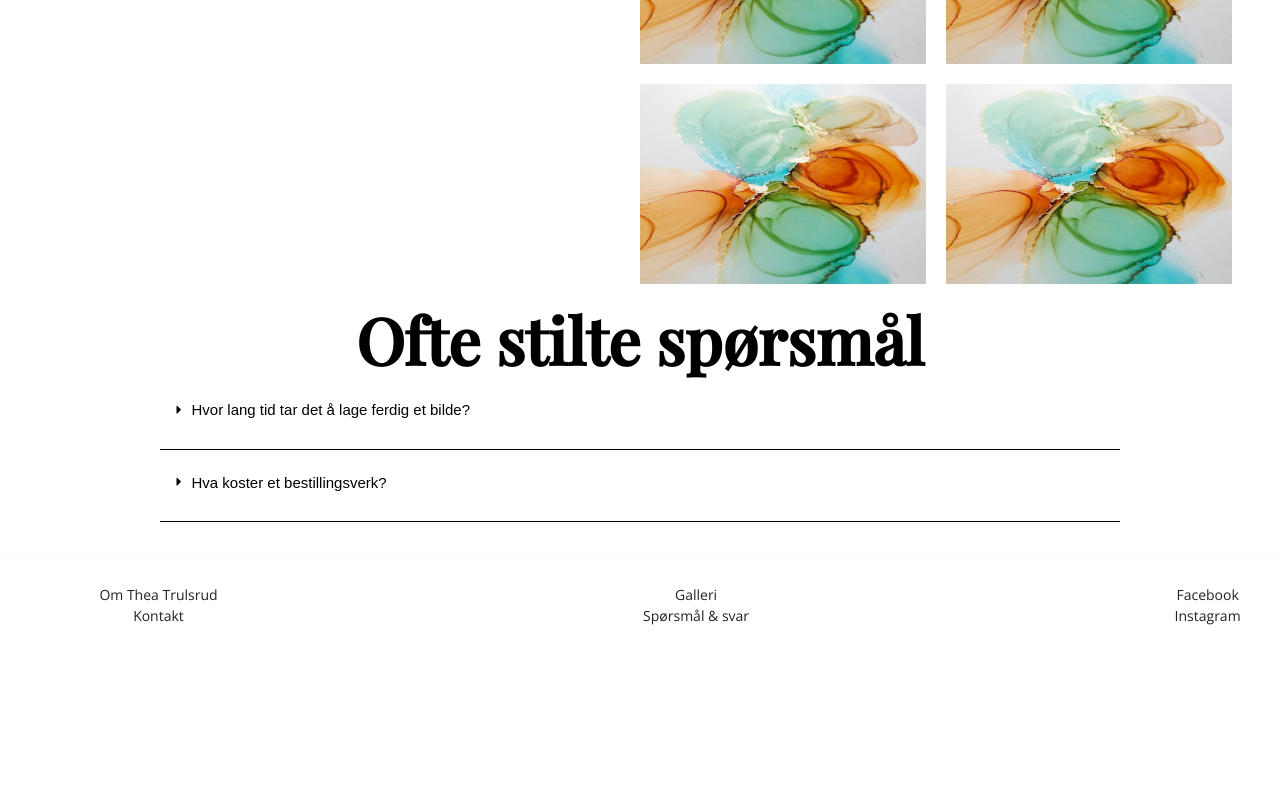
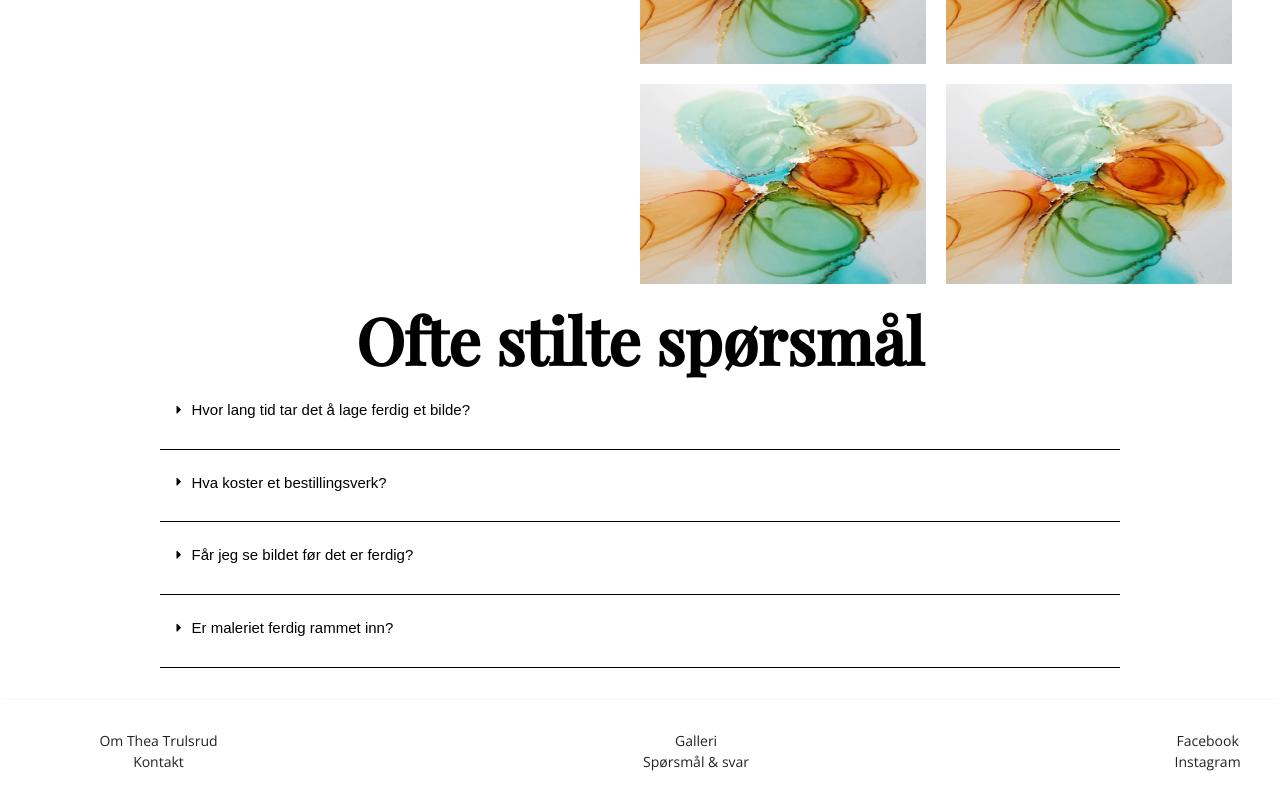
Before and after one commit to ingeborgwa/trulsrud-art, a Next.js app: page / in a window 1280 px wide. Shown: the part 1047-1847 px from the top of the page. Before the commit the page ends 1701 px from the top, so only its background shows below. Built offline with nearby package versions, Linux system fonts and the light colour scheme.

Commit message:
filter working

```diff
--- a/components/Questions/index.jsx
+++ b/components/Questions/index.jsx
@@ -49,6 +49,20 @@ const Questions = () => {
                 question="Hva koster et bestillingsverk?"
                 answer="Bestillingsverk vil ofte være noe høyere priset enn ferdigstilte kunstverk til salgs. Prisen varierer ut fra størrelse, materialkostnader, kompleksiteten rundt utførelse samt tidsbruk. Spesielle forespørsler vil også være med i prisgrunnlaget.Det vil være en 35 % depositum på bestillingsverk.
                 Send meg gjerne en uforpliktende forespørsel om prisanslag."
+            />
+            <Question
+                question="Får jeg se bildet før det er ferdig?"
+                answer="Det er viktig for meg at du som kunde blir fornøyd med kunsten du kjøper. Når maleriet nærmer seg ferdig, vil du få et bilde av kunstverket for å høre om du er fornøyd, eller om du ønsker noen endringer før det ferdige resultatet.Spesielt når jeg jobber med alcohol ink, er det en ting det er viktig å være klar over når du ønsker et bilde inspirert av et kunstverk. Alcohol ink er en kompleks og «strong minded» malingsform, hvor ingen bilder vil være like og hvert enkelt bilde vil ha sitt unike uttrykk."
+            />
+            <Question
+                question="Er maleriet ferdig rammet inn?"
+                answer="Bildene blir ikke solgt med ramme i utgangspunktet, med mindre noe annet er nevnt.
+                Originale alcohol ink-bilder bør alltid ha ramme med glass for å bevare fargen på verket og skjerme mot sollys.
+                BAS Kunst i Larvik (https://www.facebook.com/BAS-Kunst-as-267195263617398/) er en lokal butikk i Vestfold og Telemark som selger for spesialtilpassede rammer for malerier på lerret.
+                Ved bestilling av Glisée Fine Art Prints, finnes det en rammemaker i nabobygget på Fornebo som tilbyr gode priser.
+                Kan bildet senders i posten?
+                Bildene kan sendes over hele Norge.
+                Frakttillegg vil da forekomme."
             />
         </section>
     )
--- a/pages/contact.js
+++ b/pages/contact.js
@@ -29,7 +29,8 @@ function ContactPage () {
 
         bucket.getObjects({params})
             .then((data) => {
-                setPageData(data.objects[4]);
+                setPageData(data.objects[3]);
+                console.log(data.objects[3])
 
             })
             .catch ((error) => {
```
Also changed, not shown: pages/gallery.js (+6 -5 lines).
